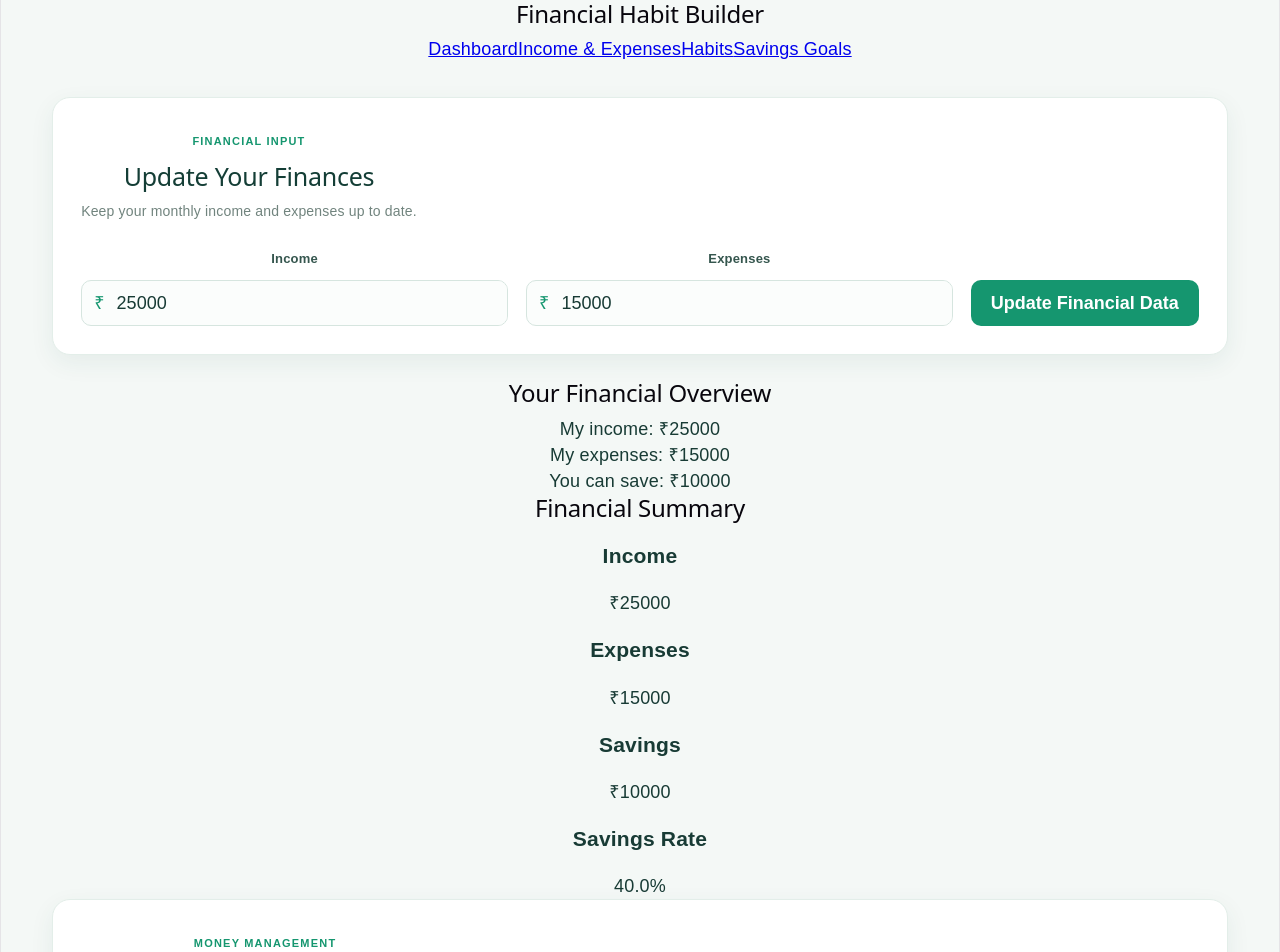
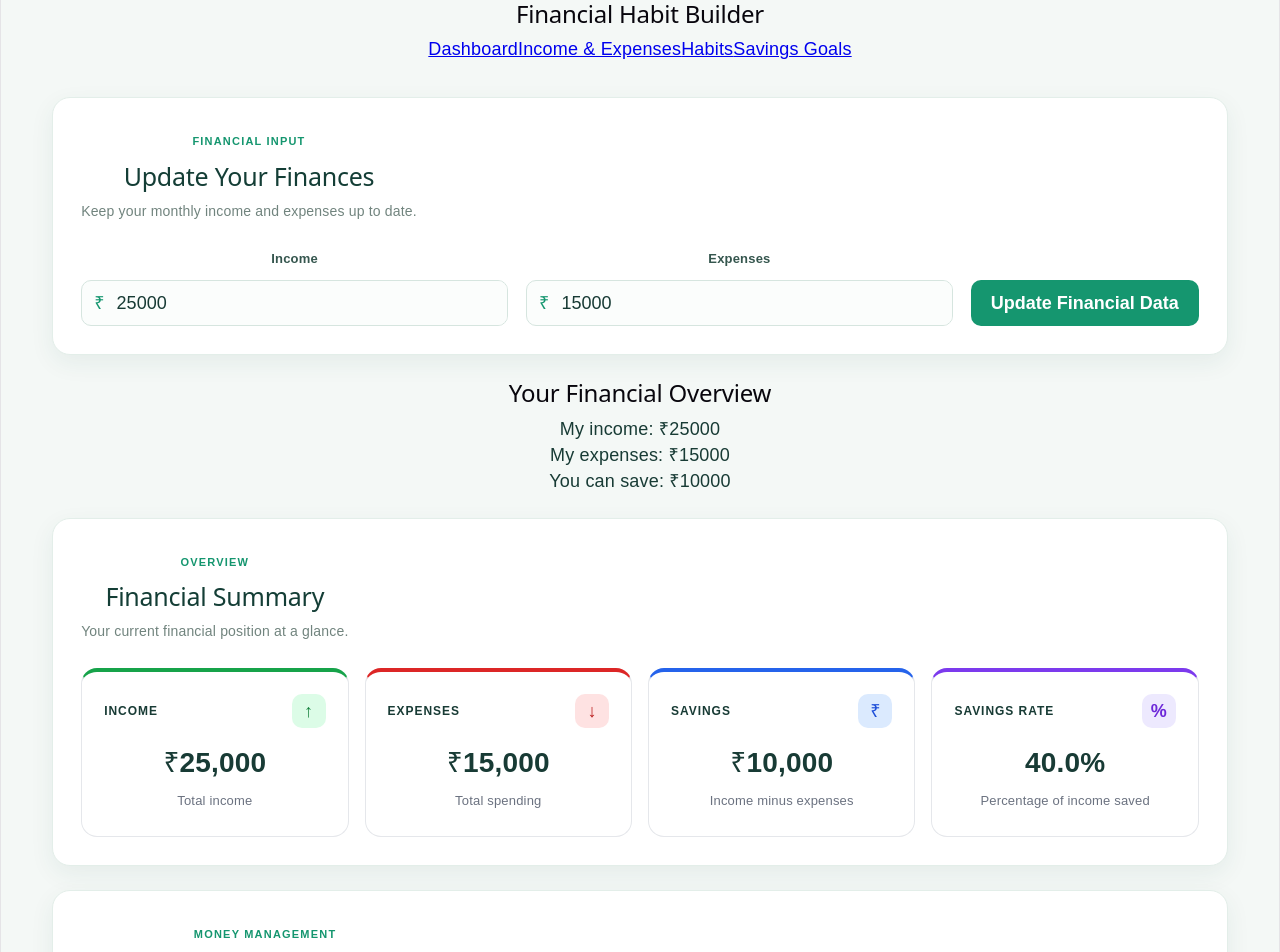
Before and after one commit to zehra-codes/Financial-habit-builder, a React (Vite) app: page / in a window 1280 px wide. Shown: the top 952 px of the page. Built offline with nearby package versions, Linux system fonts and the light colour scheme.

Commit message:
Complete Phase 1 dashboard upgrade

```diff
--- a/src/App.css
+++ b/src/App.css
@@ -504,3 +504,173 @@ select {
     gap: 8px;
   }
 }
+/* =========================================
+   FINANCIAL SUMMARY DASHBOARD
+   ========================================= */
+
+.financial-summary {
+  margin-top: 24px;
+}
+
+.summary-grid {
+  display: grid;
+  grid-template-columns: repeat(4, 1fr);
+  gap: 16px;
+  margin-top: 24px;
+}
+
+.summary-card {
+  padding: 22px;
+  border-radius: 16px;
+  border: 1px solid #e5e7eb;
+  background: #ffffff;
+  transition: transform 0.2s ease, box-shadow 0.2s ease;
+}
+
+.summary-card:hover {
+  transform: translateY(-3px);
+  box-shadow: 0 8px 24px rgba(0, 0, 0, 0.08);
+}
+
+.summary-card-top {
+  display: flex;
+  align-items: center;
+  justify-content: space-between;
+  margin-bottom: 18px;
+}
+
+.summary-label {
+  font-size: 12px;
+  font-weight: 700;
+  letter-spacing: 0.08em;
+}
+
+.summary-icon {
+  width: 34px;
+  height: 34px;
+  display: flex;
+  align-items: center;
+  justify-content: center;
+  border-radius: 10px;
+  font-weight: 700;
+}
+
+.summary-card h3 {
+  margin: 0;
+  font-size: 28px;
+  line-height: 1.2;
+}
+
+.summary-card p {
+  margin: 8px 0 0;
+  font-size: 13px;
+  color: #6b7280;
+}
+
+/* Income */
+
+.income-summary {
+  border-top: 4px solid #16a34a;
+}
+
+.income-summary .summary-icon {
+  background: #dcfce7;
+  color: #15803d;
+}
+
+/* Expenses */
+
+.expense-summary {
+  border-top: 4px solid #dc2626;
+}
+
+.expense-summary .summary-icon {
+  background: #fee2e2;
+  color: #b91c1c;
+}
+
+/* Savings */
+
+.savings-summary {
+  border-top: 4px solid #2563eb;
+}
+
+.savings-summary .summary-icon {
+  background: #dbeafe;
+  color: #1d4ed8;
+}
+
+/* Savings Rate */
+
+.rate-summary {
+  border-top: 4px solid #7c3aed;
+}
+
+.rate-summary .summary-icon {
+  background: #ede9fe;
+  color: #6d28d9;
+}
+
+/* Responsive */
+
+@media (max-width: 900px) {
+  .summary-grid {
+    grid-template-columns: repeat(2, 1fr);
+  }
+}
+
+@media (max-width: 600px) {
+  .summary-grid {
+    grid-template-columns: 1fr;
+  }
+}
+/* Income vs Expenses comparison chart */
+
+.comparison-chart {
+  margin-top: 24px;
+  display: flex;
+  flex-direction: column;
+  gap: 24px;
+}
+
+.comparison-item {
+  width: 100%;
+}
+
+.comparison-label {
+  display: flex;
+  justify-content: space-between;
+  align-items: center;
+  margin-bottom: 10px;
+  font-size: 15px;
+}
+
+.comparison-label span {
+  font-weight: 600;
+}
+
+.comparison-label strong {
+  font-size: 16px;
+}
+
+.comparison-bar-background {
+  width: 100%;
+  height: 18px;
+  background: #eef1f5;
+  border-radius: 999px;
+  overflow: hidden;
+}
+
+.comparison-bar {
+  height: 100%;
+  border-radius: 999px;
+  transition: width 0.4s ease;
+}
+
+.comparison-bar.income-bar {
+  background: #16a34a;
+}
+
+.comparison-bar.expense-bar {
+  background: #ef4444;
+}
--- a/src/App.jsx
+++ b/src/App.jsx
@@ -14,11 +14,15 @@ function App() {
   const [incomeInput, setIncomeInput] = useState(25000);
   const [expensesInput, setExpensesInput] = useState(15000);
 
+  // Main transaction data for the whole dashboard
+  const [transactions, setTransactions] = useState([]);
+
   return (
     <>
       <Navbar />
 
       <main className="dashboard">
+
         {/* Update Financial Data */}
         <section className="finance-update card">
           <div className="section-heading">
@@ -32,24 +36,32 @@ function App() {
           <div className="update-form">
             <div className="input-group">
               <label>Income</label>
+
               <div className="input-wrapper">
                 <span>₹</span>
+
                 <input
                   type="number"
                   value={incomeInput}
-                  onChange={(event) => setIncomeInput(event.target.value)}
+                  onChange={(event) =>
+                    setIncomeInput(event.target.value)
+                  }
                 />
               </div>
             </div>
 
             <div className="input-group">
               <label>Expenses</label>
+
               <div className="input-wrapper">
                 <span>₹</span>
+
                 <input
                   type="number"
                   value={expensesInput}
-                  onChange={(event) => setExpensesInput(event.target.value)}
+                  onChange={(event) =>
+                    setExpensesInput(event.target.value)
+                  }
                 />
               </div>
             </div>
@@ -77,10 +89,15 @@ function App() {
         <FinancialSummary
           income={income}
           expenses={expenses}
+          transactions={transactions}
         />
 
         {/* Transaction Tracker */}
-        <TransactionTracker />
+        <TransactionTracker
+          transactions={transactions}
+          setTransactions={setTransactions}
+        />
+
       </main>
     </>
   );
--- a/src/components/FinancialSummary.jsx
+++ b/src/components/FinancialSummary.jsx
@@ -1,29 +1,85 @@
-function FinancialSummary({ income, expenses }) {
-  const savings = income - expenses;
-  const savingsRate = income > 0 ? (savings / income) * 100 : 0;
+function FinancialSummary({ income, expenses, transactions }) {
+  const transactionIncome = transactions
+    .filter((transaction) => transaction.type === "Income")
+    .reduce((total, transaction) => total + transaction.amount, 0);
+
+  const transactionExpenses = transactions
+    .filter((transaction) => transaction.type === "Expense")
+    .reduce((total, transaction) => total + transaction.amount, 0);
+
+  const totalIncome =
+    transactions.length > 0 ? transactionIncome : income;
+
+  const totalExpenses =
+    transactions.length > 0 ? transactionExpenses : expenses;
+
+  const savings = totalIncome - totalExpenses;
+
+  const savingsRate =
+    totalIncome > 0 ? (savings / totalIncome) * 100 : 0;
+
   return (
-    <section>
-      <h2>Financial Summary</h2>
+    <section className="financial-summary card">
+      <div className="section-heading">
+        <div>
+          <span className="section-label">OVERVIEW</span>
+          <h2>Financial Summary</h2>
+          <p>Your current financial position at a glance.</p>
+        </div>
+      </div>
 
-      <div>
-        <div>
-          <h3>Income</h3>
-          <p>₹{income}</p>
+      <div className="summary-grid">
+
+        <div className="summary-card income-summary">
+          <div className="summary-card-top">
+            <span className="summary-label">INCOME</span>
+            <span className="summary-icon">↑</span>
+          </div>
+
+          <h3>
+            ₹{totalIncome.toLocaleString("en-IN")}
+          </h3>
+
+          <p>Total income</p>
         </div>
 
-        <div>
-          <h3>Expenses</h3>
-          <p>₹{expenses}</p>
+        <div className="summary-card expense-summary">
+          <div className="summary-card-top">
+            <span className="summary-label">EXPENSES</span>
+            <span className="summary-icon">↓</span>
+          </div>
+
+          <h3>
+            ₹{totalExpenses.toLocaleString("en-IN")}
+          </h3>
+
+          <p>Total spending</p>
         </div>
 
-        <div>
-          <h3>Savings</h3>
-          <p>₹{savings}</p>
+        <div className="summary-card savings-summary">
+          <div className="summary-card-top">
+            <span className="summary-label">SAVINGS</span>
+            <span className="summary-icon">₹</span>
+          </div>
+
+          <h3>
+            ₹{savings.toLocaleString("en-IN")}
+          </h3>
+
+          <p>Income minus expenses</p>
         </div>
-        <div>
-            <h3>Savings Rate</h3>
-            <p>{savingsRate.toFixed(1)}%</p>
+
+        <div className="summary-card rate-summary">
+          <div className="summary-card-top">
+            <span className="summary-label">SAVINGS RATE</span>
+            <span className="summary-icon">%</span>
+          </div>
+
+          <h3>{savingsRate.toFixed(1)}%</h3>
+
+          <p>Percentage of income saved</p>
         </div>
+
       </div>
     </section>
   );
--- a/src/components/TransactionTracker.jsx
+++ b/src/components/TransactionTracker.jsx
@@ -1,8 +1,6 @@
 import { useState } from "react";
 
-function TransactionTracker() {
-  const [transactions, setTransactions] = useState([]);
-
+function TransactionTracker({ transactions, setTransactions }) {
   const [description, setDescription] = useState("");
   const [amount, setAmount] = useState("");
   const [type, setType] = useState("Income");
@@ -180,53 +178,72 @@ function TransactionTracker() {
         </div>
       </div>
 
-      {/* Bar Graph */}
+     {/* Income vs Expense Chart */}
 <div className="chart-section">
   <div className="sub-heading">
     <div>
-            <h3>Transaction Trend</h3>
-            <p>
-              See how large your income and expenses are compared with each
-              other.
-            </p>
+      <h3>Income vs Expenses</h3>
+      <p>Compare your total income and spending.</p>
     </div>
   </div>
 
   {transactions.length === 0 ? (
     <div className="chart-empty">
-            Add transactions to see your financial trend.
+      Add transactions to see your income and expenses.
     </div>
   ) : (
-          <div className="chart">
-            {transactions.map((transaction) => {
-              const barHeight =
-                highestAmount > 0
-                  ? Math.max((transaction.amount / highestAmount) * 100, 8)
-                  : 8;
+    <div className="comparison-chart">
 
-              return (
-                <div className="bar-column" key={transaction.id}>
-                  <div className="bar-value">
-                    ₹{transaction.amount.toLocaleString("en-IN")}
+      <div className="comparison-item">
+        <div className="comparison-label">
+          <span>Income</span>
+          <strong>₹{totalIncome.toLocaleString("en-IN")}</strong>
         </div>
 
-                  <div className="bar-area">
+        <div className="comparison-bar-background">
           <div
-                      className={`bar ${
-                        transaction.type === "Income"
-                          ? "income-bar"
-                          : "expense-bar"
-                      }`}
-                      style={{ height: `${barHeight}%` }}
+            className="comparison-bar income-bar"
+            style={{
+              width: `${
+                Math.max(
+                  totalIncome,
+                  totalExpenses
+                ) > 0
+                  ? (totalIncome /
+                      Math.max(totalIncome, totalExpenses)) *
+                    100
+                  : 0
+              }%`,
+            }}
           ></div>
         </div>
+      </div>
 
-                  <span className="bar-label">
-                    {transaction.description}
-                  </span>
+      <div className="comparison-item">
+        <div className="comparison-label">
+          <span>Expenses</span>
+          <strong>₹{totalExpenses.toLocaleString("en-IN")}</strong>
         </div>
-              );
-            })}
+
+        <div className="comparison-bar-background">
+          <div
+            className="comparison-bar expense-bar"
+            style={{
+              width: `${
+                Math.max(
+                  totalIncome,
+                  totalExpenses
+                ) > 0
+                  ? (totalExpenses /
+                      Math.max(totalIncome, totalExpenses)) *
+                    100
+                  : 0
+              }%`,
+            }}
+          ></div>
+        </div>
+      </div>
+
     </div>
   )}
 </div>
```
Lines whose indentation alone changed are shown as unchanged.
